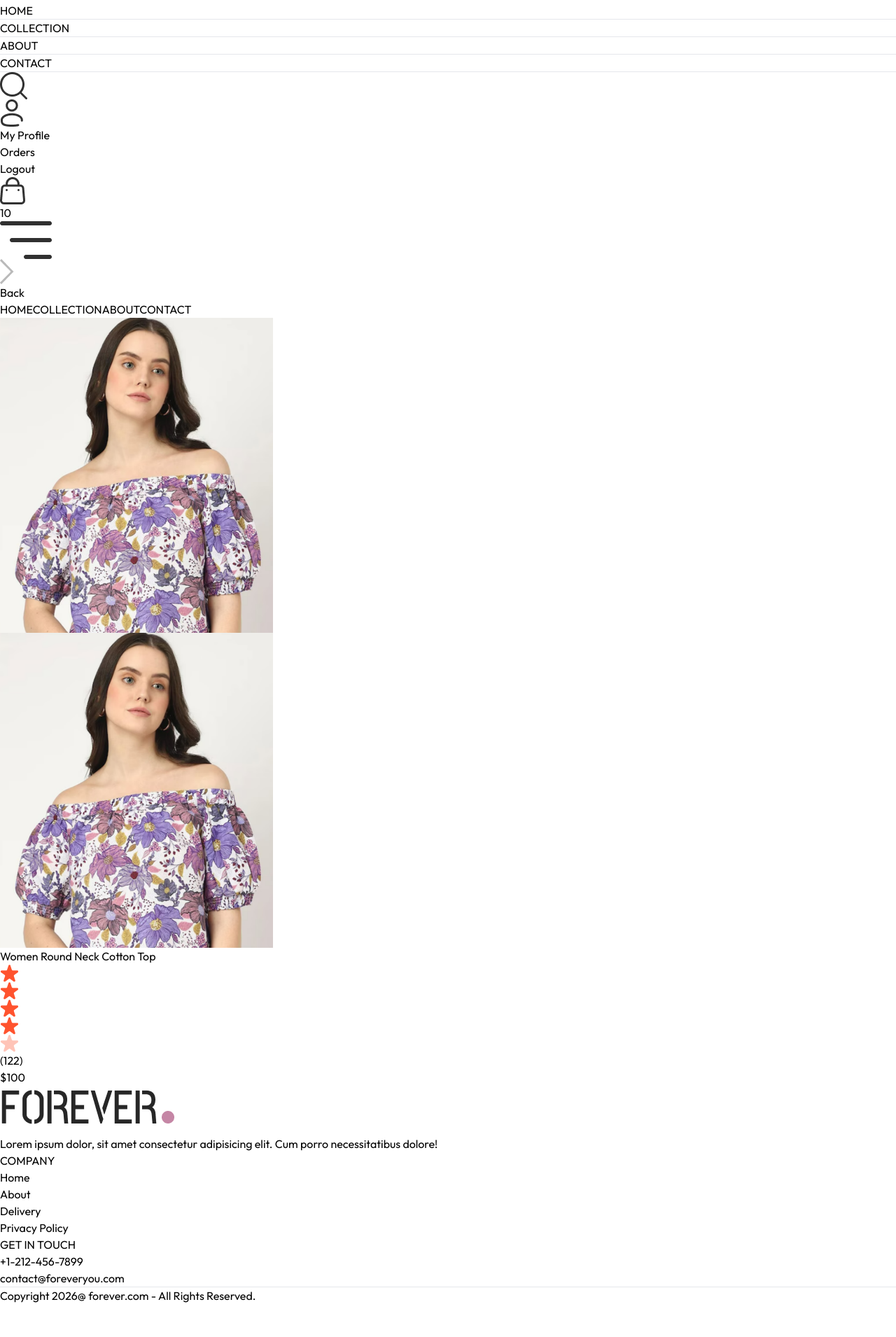
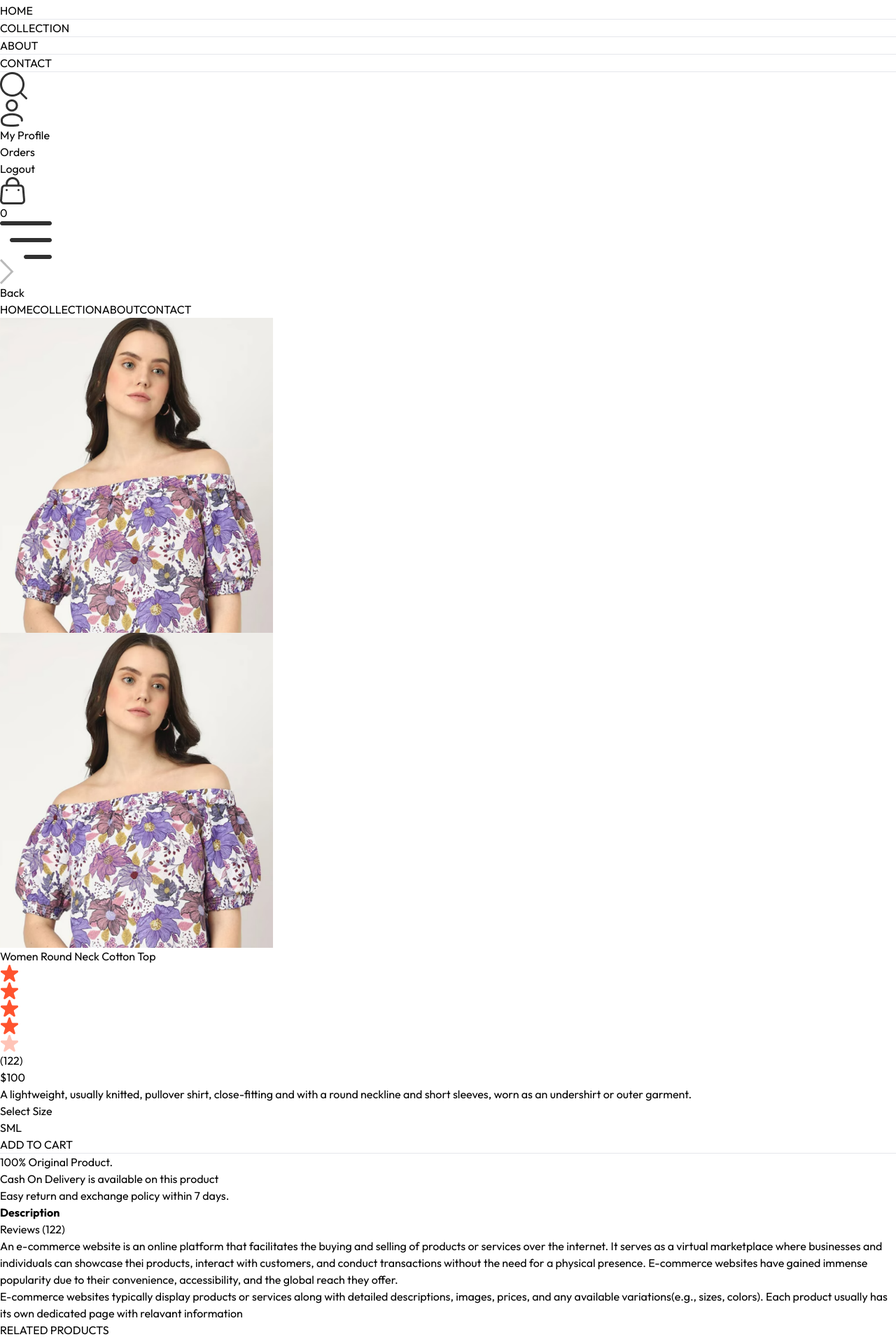
Before and after one commit to linklucifer/E-Commerce, a React (Vite) app in the folder frontend/: page /product/aaaaa in a window 1280 px wide. Shown: the part 68-1978 px from the top of the page at 70% size. Before the commit the page ends 1931 px from the top, so only its background shows below. Built offline with nearby package versions, Linux system fonts and the light colour scheme.

Commit message:
Add some more properties in product pages, toast notifications and make the cart count dynamic

```diff
--- a/frontend/src/App.jsx
+++ b/frontend/src/App.jsx
@@ -12,10 +12,13 @@
 import Navbar from "./components/Navbar";
 import Footer from "./components/Footer";
 import SearchBar from "./components/SearchBar";
+import { ToastContainer, toast } from 'react-toastify';
+import 'react-toastify/dist/ReactToastify.css';
 
 const App = () => {
   return (
     <div className="px-4 sm:px-[5vw] md:px-[7vw] lg:px-[9vw]">
+      <ToastContainer />
       <Navbar />
       <SearchBar />
       <Routes>
--- a/frontend/src/Pages/Product.jsx
+++ b/frontend/src/Pages/Product.jsx
@@ -2,20 +2,21 @@
 import { useParams } from 'react-router-dom'
 import { ShopContext } from '../context/ShopContext';
 import { assets, products } from '../assets/assets';
+import RelatedProducts from '../components/RelatedProducts';
 
 const Product = () => {
 
   const { productId } = useParams();
-  const { Products, currency } = useContext(ShopContext);
+  const { Products, currency, addToCart } = useContext(ShopContext);
   const [productData, setProductData] = useState(false);
   const [image, setImage] = useState('');
+  const [size, setSize] = useState('');
 
   const fetchProductData = async () => {
     products.map((item) => {
       if (item._id === productId) {
         setProductData(item)
         setImage(item.image[0]);
-        console.log(item);
         return null;
       }
     })
@@ -59,9 +60,40 @@
             <p className=''>(122)</p>
           </div>
           <p className='mt-5 text-3xl font-medium'>{currency}{productData.price}</p>
+          <p className='mt-5 text-gray-500 md:w-4/5'>{productData.description}</p>
+          <div className='flex flex-col gap-4 my-8 '>
+            <p>Select Size</p>
+            <div className='flex gap-2'>
+              {productData.sizes.map((item, index) => (
+                <button onClick={() => setSize(item)} className={`border py-2 px-4 bg-gray-100 ${item === size ? 'border-orange-500' : ''}`} key={index}>{item}</button>
+              ))}
+            </div>
+          </div>
+          <button onClick={() => addToCart(productData._id, size)} className='bg-black text-white px-8 py-3 text-sm active:bg-gray-700'>ADD TO CART</button>
+          <hr className='mt-8 sm:w-4/5' />
+          <div className='text-sm text-gray-500 mt-5 flex flex-col gap-1'>
+            <p>100% Original Product.</p>
+            <p>Cash On Delivery is available on this product</p>
+            <p>Easy return and exchange policy within 7 days.</p>
+          </div>
         </div>
 
       </div>
+
+      {/* ---------- Description & Review Section ---------- */}
+      <div className='mt-20'>
+        <div className='flex'>
+          <b className='border px-5 py-3 text-sm'>Description</b>
+          <p className='border px-5 py-3 text-sm'>Reviews (122)</p>
+        </div>
+        <div className='flex flex-col gap-4 border px-6 text-sm text-gray-500'>
+          <p>An e-commerce website is an online platform that facilitates the buying and selling of products or services over the internet. It serves as a virtual marketplace where businesses and individuals can showcase thei products, interact with customers, and conduct transactions without the need for a physical presence. E-commerce websites have gained immense popularity due to their convenience, accessibility, and the global reach they offer.</p>
+          <p>E-commerce websites typically display products or services along with detailed descriptions, images, prices, and any available variations(e.g., sizes, colors). Each product usually has its own dedicated page with relavant information</p>
+        </div>
+      </div>
+
+      {/* ---------- Display Related Products ---------- */}
+      <RelatedProducts category={productData.category} subCategory={productData.subCategory} />
 
     </div>
   ) : <div className='opacity-0'></div>
--- a/frontend/src/components/Navbar.jsx
+++ b/frontend/src/components/Navbar.jsx
@@ -7,7 +7,7 @@
 
   const [visible, setVisible] = useState(false);
 
-  const { setShowSearch } = useContext(ShopContext)
+  const { setShowSearch, getCartCount } = useContext(ShopContext)
 
   return (
     <div className='flex items-center justify-between py-5 font-medium'>
@@ -53,7 +53,7 @@
 
         <Link to='/cart' className='relative'>
           <img src={assets.cart_icon} className='w-5 min-w-5' alt="" />
-          <p className='absolute right-[-5px] bottom-[-5px] w-4 text-center leading-4 bg-black text-white aspect-square rounded-full text-[8px]'>10</p>
+          <p className='absolute right-[-5px] bottom-[-5px] w-4 text-center leading-4 bg-black text-white aspect-square rounded-full text-[8px]'>{getCartCount()}</p>
         </Link>
 
         <img onClick={() => setVisible(true)} src={assets.menu_icon} className='w-5 cursor-pointer sm:hidden' alt="" />
--- /dev/null
+++ b/frontend/src/components/RelatedProducts.jsx
@@ -0,0 +1,36 @@
+import React, { useContext, useEffect, useState } from 'react'
+import { ShopContext } from '../context/ShopContext'
+import Title from '../components/Title';
+import ProductItem from '../components/ProductItem';
+
+const RelatedProducts = ({ category, subCategory }) => {
+
+    const { products } = useContext(ShopContext);
+    const [related, setRelated] = useState([]);
+
+    useEffect(() => {
+        if (products.length > 0) {
+            let productsCopy = products.slice();
+            productsCopy = productsCopy.filter((item) => category === item.category);
+            productsCopy = productsCopy.filter((item) => subCategory === item.subCategory);
+
+            setRelated(productsCopy.slice(0, 5));
+        }
+    }, [products])
+
+    return (
+        <div className='my-24'>
+            <div className='text-center text-3xl py-2'>
+                <Title text1={'RELATED'} text2={"PRODUCTS"} />
+            </div>
+
+            <div className='grid grid-cols-2 sm:grid-cols-3 md:grid-cols-4 lg:grid-cols-5 gap-4 gap-y-6'>
+            {related.map((item, index) => (
+                <ProductItem key={index} id={item._id} name={item.name} price={item.price} image={item.image} />
+            ))}
+            </div>
+        </div>
+    )
+}
+
+export default RelatedProducts
--- a/frontend/src/context/ShopContext.jsx
+++ b/frontend/src/context/ShopContext.jsx
@@ -1,5 +1,6 @@
-import { createContext, useState } from "react";
+import { createContext, useEffect, useState } from "react";
 import { products } from "../assets/assets";
+import { toast } from "react-toastify";
 
 export const ShopContext = createContext();
 
@@ -8,11 +9,57 @@
     const currency = '$';
     const delivery_fee = 10;
     const [search, setSearch] = useState('');
-    const[showSearch, setShowSearch] = useState(false);
+    const [showSearch, setShowSearch] = useState(false);
+    const [cartItems, setCartItems] = useState({});
+
+
+    const addToCart = async (itemId, size) => {
+
+        if(!size) {
+            toast.error('Select Product Size');
+            return;
+        }
+
+        let cartData = structuredClone(cartItems);
+
+        if (cartData[itemId]) {
+            if (cartData[itemId][size]) {
+                cartData[itemId][size] += 1;
+            }
+            else {
+                cartData[itemId][size] = 1;
+            }
+        }
+        else {
+            cartData[itemId] = {};
+            cartData[itemId][size] = 1;
+        }
+
+        setCartItems(cartData);
+    }
+
+    const getCartCount = () => {
+        let totalCount = 0;
+        for(const items in cartItems){
+            for(const item in cartItems[items]){
+                try {
+                    if(cartItems[items][item] > 0){
+                        totalCount += cartItems[items][item];
+                    }
+                }
+                catch (error){
+
+                }
+            }
+        }
+        return totalCount;
+    }
 
     const value = {
         products, currency, delivery_fee,
-        search, setSearch, showSearch, setShowSearch
+        search, setSearch, showSearch, setShowSearch,
+        cartItems, addToCart,
+        getCartCount
     }
 
     return (
--- a/frontend/src/index.css
+++ b/frontend/src/index.css
@@ -18,6 +18,10 @@
     font-style: normal;
 }
 
+::-webkit-scrollbar{
+    display: none;
+}
+
 @media (max-width: 640px){
     a.active {
         background-color: black;
```
